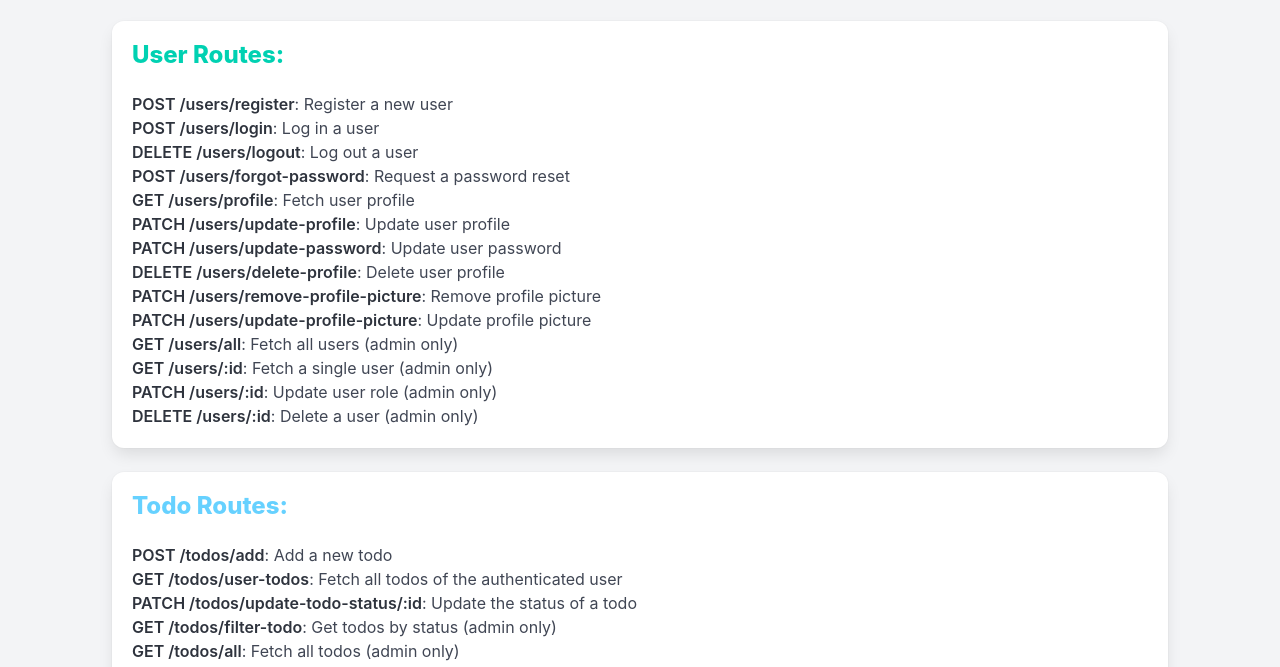
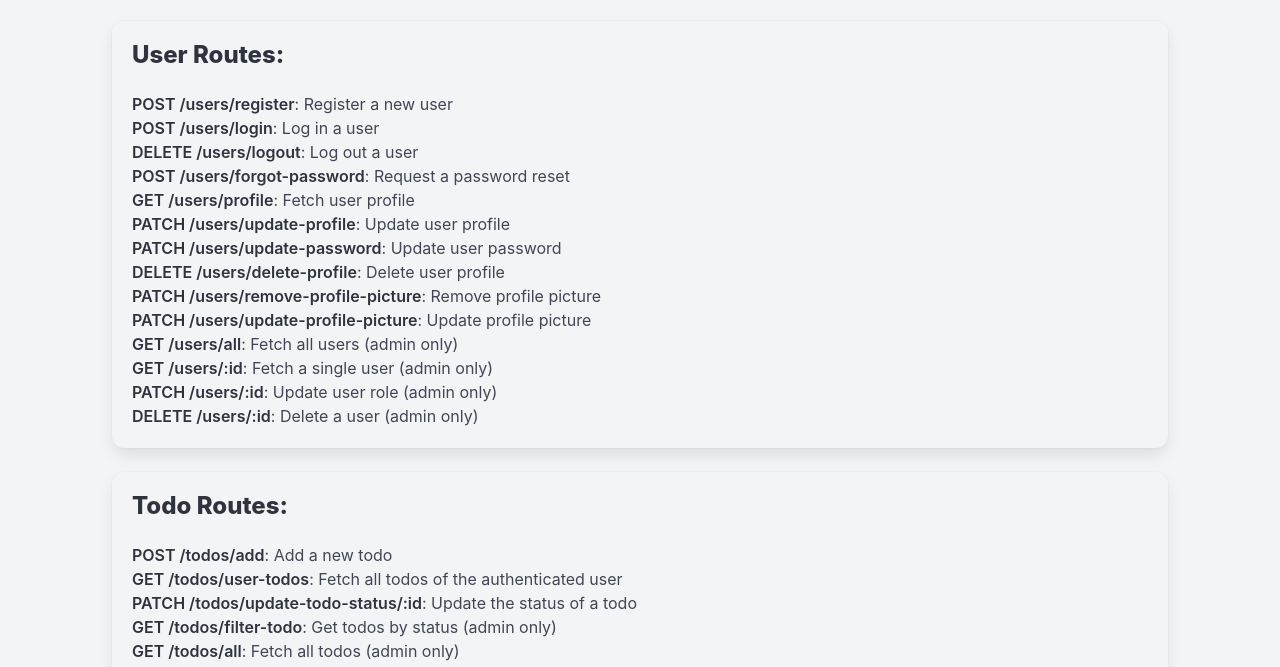
Before and after one commit to urssanjaysingh/User-Todo-API, a website: page public/welcome.html in a window 1280 px wide. Shown: the part 112-779 px from the top of the page. Drawn offline with nearby package versions, Linux system fonts and the light colour scheme.

Commit message:
Ready to Deploy

```diff
--- a/public/welcome.html
+++ b/public/welcome.html
@@ -21,8 +21,8 @@
                     </p>
                 </div>
 
-                <div class="box has-background-white">
-                    <h2 class="title is-4 has-text-primary">User Routes:</h2>
+                <div class="box has-background-light">
+                    <h2 class="title is-4">User Routes:</h2>
                     <ul class="list is-hoverable">
                         <li>
                             <strong>POST /users/register</strong>: Register a
@@ -82,8 +82,8 @@
                     </ul>
                 </div>
 
-                <div class="box has-background-white mt-5">
-                    <h2 class="title is-4 has-text-info">Todo Routes:</h2>
+                <div class="box has-background-light mt-5">
+                    <h2 class="title is-4">Todo Routes:</h2>
                     <ul class="list is-hoverable">
                         <li>
                             <strong>POST /todos/add</strong>: Add a new todo
```
